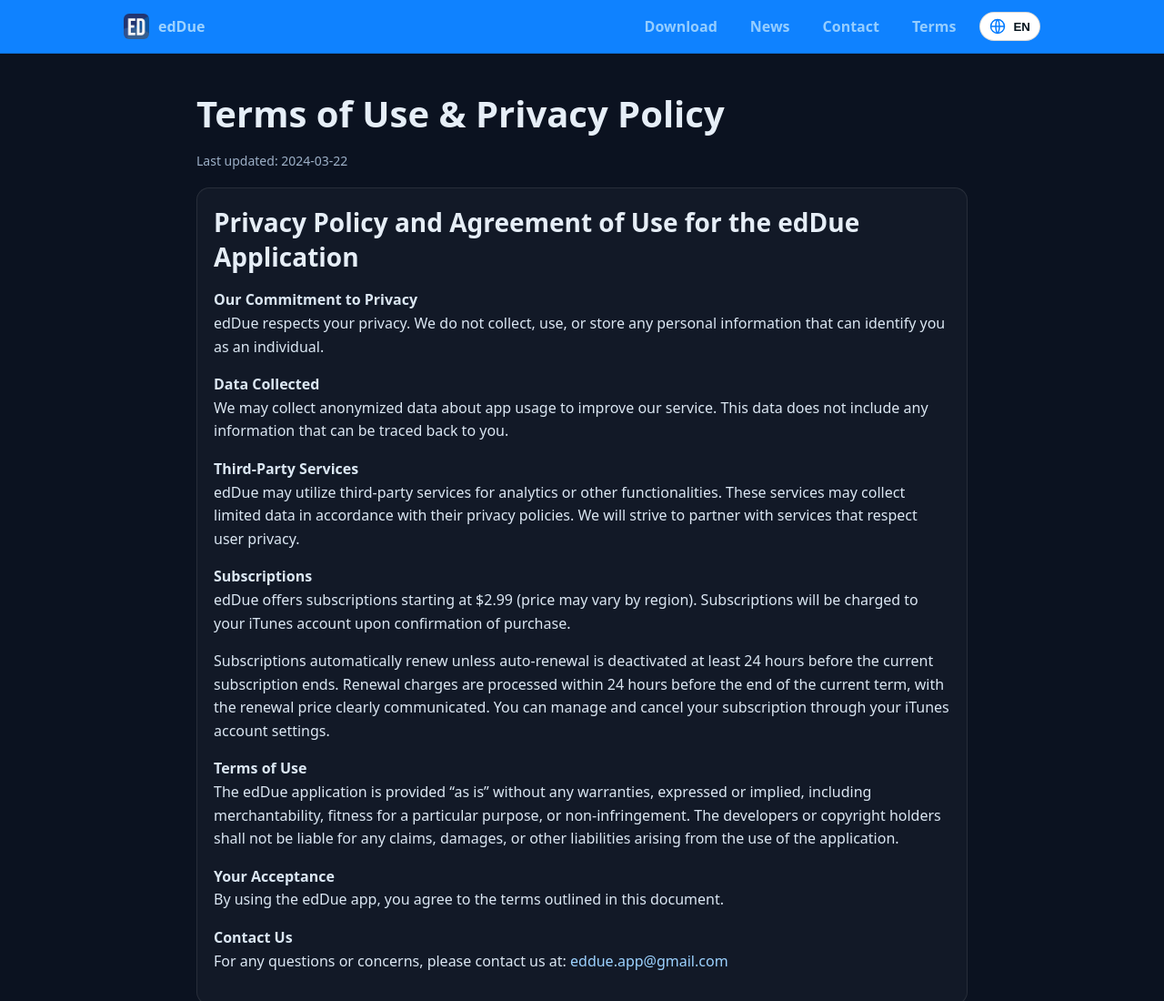
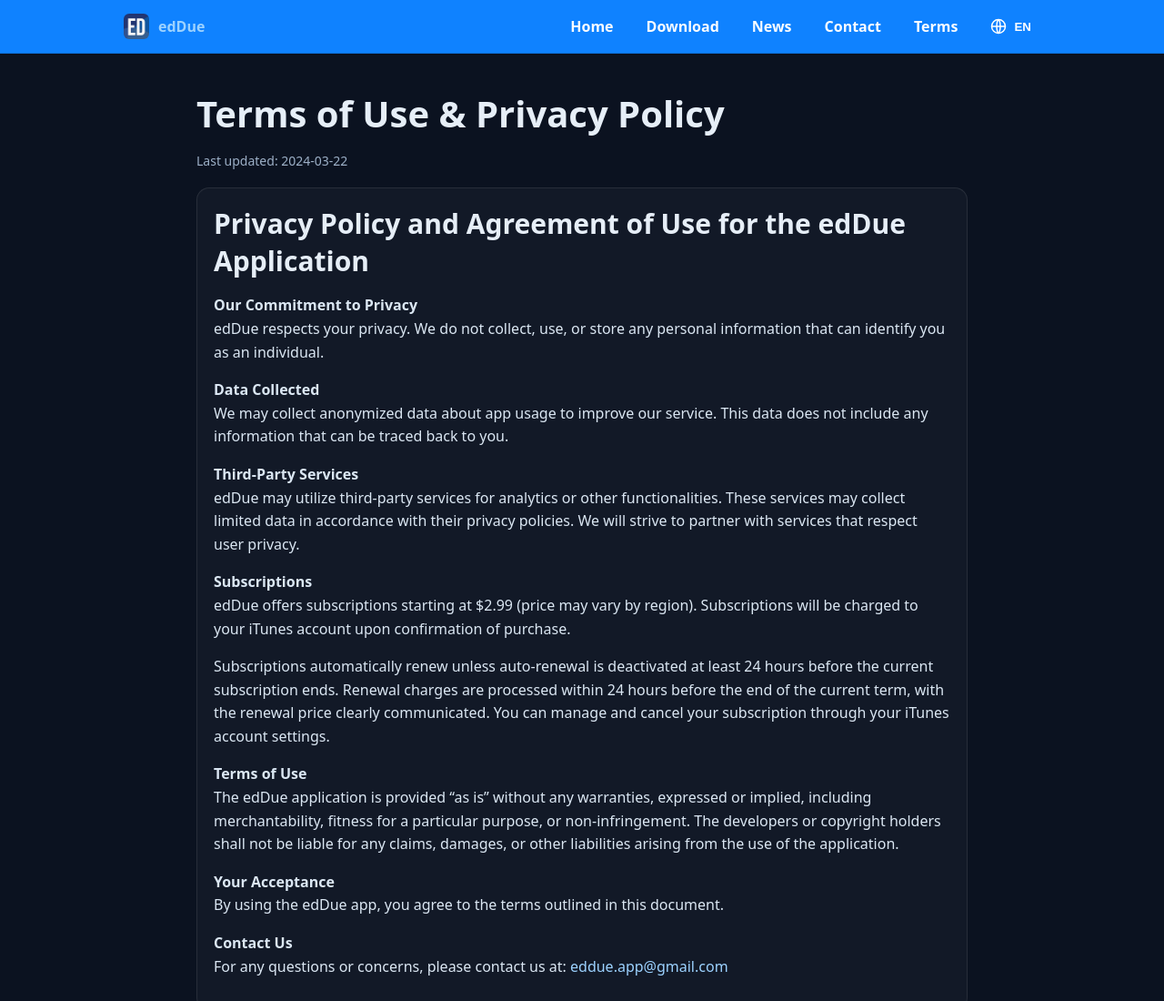
Before and after one commit to eddueappsite-pixel/eddue.github.io, a plain HTML site: page terms.html in a window 1280 px wide. Shown: the top 1100 px of the page at 91% size. Drawn offline with Linux system fonts and the light colour scheme.

Commit message:
Update terms.html

```diff
--- a/terms.html
+++ b/terms.html
@@ -5,24 +5,30 @@
 <meta name="viewport" content="width=device-width, initial-scale=1" />
 <title>edDue — Terms & Privacy</title>
 <meta name="description" content="Terms of Use and Privacy Policy for the edDue application." />
+
+<!-- Tab icons -->
 <link rel="icon" href="/favicon.ico" sizes="any" />
+<link rel="icon" type="image/png" href="/eddueicon.png" />
 <link rel="apple-touch-icon" href="/apple-touch-icon.png" />
+
 <style>
   :root{--bg:#0b1220;--fg:#e6eef7;--muted:#9db0c7;--brand:#007aff;--card:rgba(255,255,255,.03);--border:rgba(255,255,255,.09)}
   *{box-sizing:border-box}
   body{margin:0;font-family:system-ui,-apple-system,Segoe UI,Roboto,Ubuntu,Arial;background:var(--bg);color:var(--fg)}
   a{color:#9cd2ff;text-decoration:none}
 
-  .topbar{background:linear-gradient(0deg, rgba(255,255,255,.06), rgba(255,255,255,.06)), var(--brand);color:#03121c;border-bottom:1px solid rgba(0,0,0,.15);position:sticky;top:0;z-index:50;box-shadow:0 2px 0 rgba(0,0,0,.08)}
+  .topbar{background:linear-gradient(0deg, rgba(255,255,255,.06), rgba(255,255,255,.06)), var(--brand);color:#ffffff;border-bottom:1px solid rgba(0,0,0,.15);position:sticky;top:0;z-index:50;box-shadow:0 2px 0 rgba(0,0,0,.08)}
   .topbar-inner{max-width:1040px;margin:0 auto;display:flex;align-items:center;justify-content:space-between;gap:12px;padding:10px 16px}
   .brand{display:flex;align-items:center;gap:10px;font-weight:800}
   .brand img{width:28px;height:28px;border-radius:6px;display:block}
   .menu{display:flex;gap:16px;flex-wrap:wrap;align-items:center}
-  .menu a{padding:8px 10px;border-radius:8px;font-weight:600;opacity:.95}
-  .menu a:hover{background:rgba(255,255,255,.15)}
+  .menu a{padding:8px 10px;border-radius:8px;font-weight:600;opacity:.98;color:#fff}
+  .menu a:hover{background:rgba(255,255,255,.18)}
+
   .lang{position:relative}
-  .lang-btn{display:inline-flex;align-items:center;gap:8px;padding:6px 10px;border-radius:9999px;border:1px solid rgba(0,0,0,.15);background:#ffffff;color:#03121c;font-weight:700;cursor:pointer}
-  .globe{width:18px;height:18px;color:var(--brand)}
+  .lang-btn{display:inline-flex;align-items:center;gap:8px;padding:8px 10px;border-radius:8px;border:0;background:transparent;color:#fff;font-weight:700;cursor:pointer}
+  .lang-btn:hover{background:rgba(255,255,255,.18)}
+  .globe{width:18px;height:18px;color:inherit}
   .lang-menu{position:absolute;right:0;top:calc(100% + 8px);background:#0b1220;color:var(--fg);border:1px solid var(--border);border-radius:10px;min-width:160px;padding:6px;display:none}
   .lang-menu a{display:block;padding:8px 10px;border-radius:8px}
   .lang-menu a:hover{background:rgba(255,255,255,.06)}
@@ -31,7 +37,7 @@
   .wrap{max-width:880px;margin:0 auto;padding:22px 16px}
   h1{margin:16px 0 8px;font-size:clamp(28px,4vw,40px)}
   .card{margin:18px 0;padding:18px;border:1px solid var(--border);border-radius:14px;background:var(--card)}
-  h2{margin:0 0 10px;font-size:clamp(22px,2.6vw,28px);color:var(--fg)}
+  h2{margin:0 0 12px;font-size:clamp(24px,3vw,30px);color:var(--fg)}
   p,li{color:#dbe7f3;line-height:1.6}
   .muted{color:var(--muted);font-size:14px}
   footer{margin:32px 0;color:var(--muted);font-size:14px}
@@ -46,6 +52,7 @@
         <span>edDue</span>
       </a>
       <nav class="menu">
+        <a href="/">Home</a>
         <a href="https://apps.apple.com/in/app/eddue-calendar-for-tutors/id6469512576" rel="noopener">Download</a>
         <a href="https://t.me/eddueapp" rel="noopener">News</a>
         <a href="mailto:eddue.app@gmail.com">Contact</a>
```
